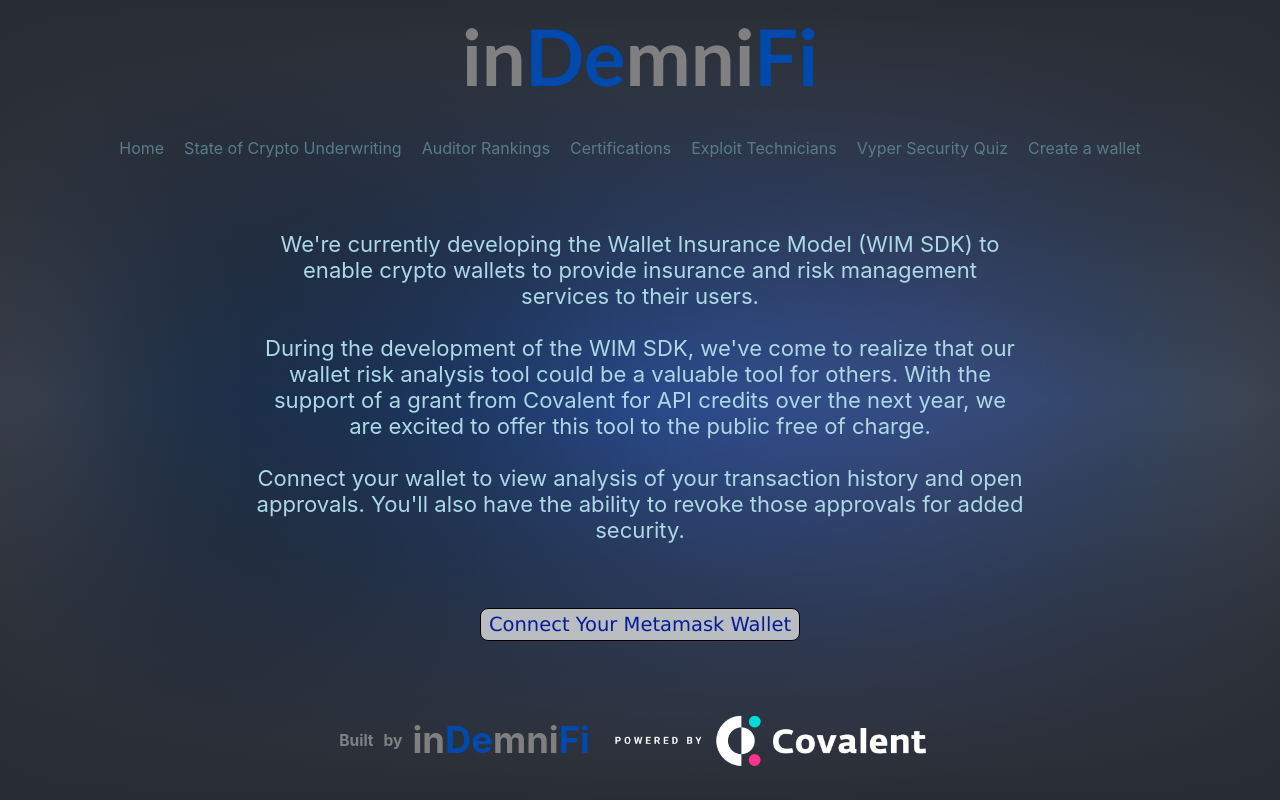
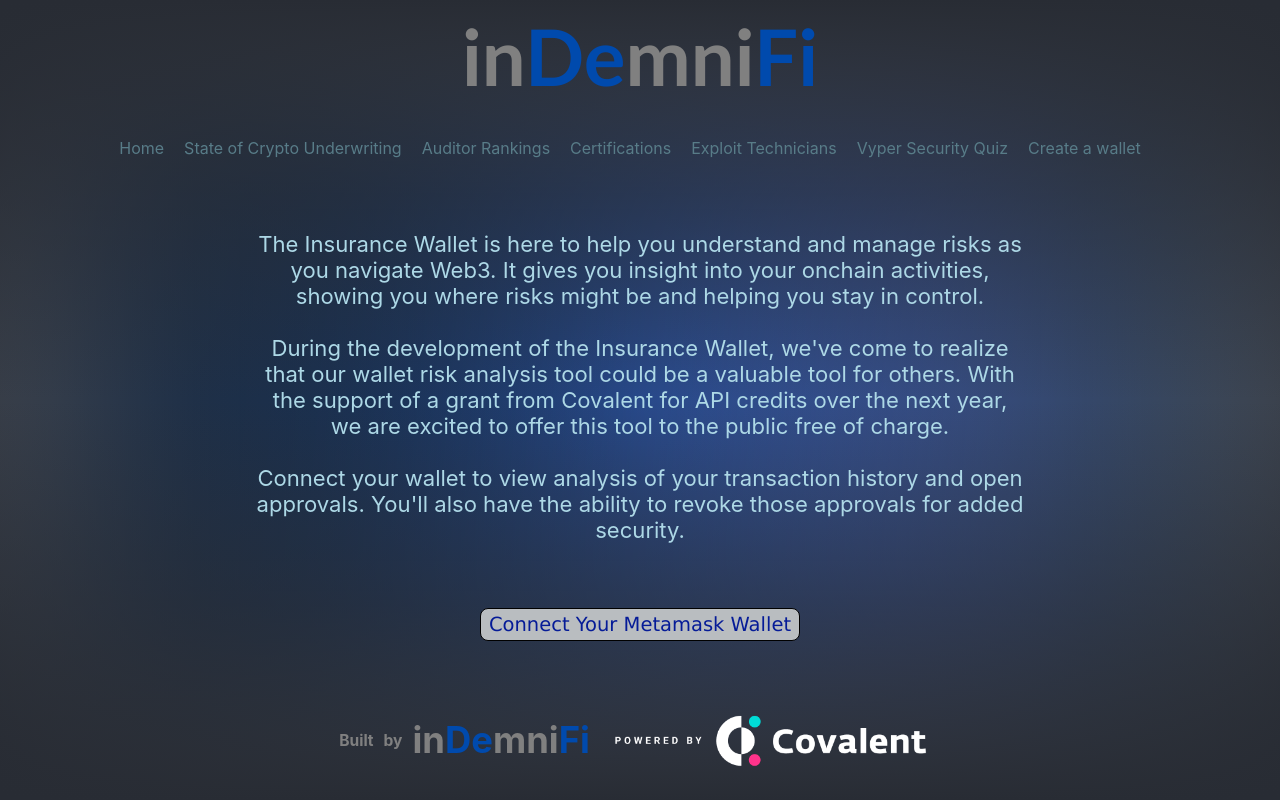
Before and after one commit to Enjoyweaver/inDemniFi_website, a React (Create React App) app: page / in a window 1280 px wide. Both pictures are taken after a click on the item "Wallet Risk". Built offline with nearby package versions, Linux system fonts and the light colour scheme; no server answers.

Commit message:
wallet intro

```diff
--- a/src/components/Body.js
+++ b/src/components/Body.js
@@ -12,15 +12,15 @@
         width: "60vw",
       }}
     >
-      We're currently developing the Wallet Insurance Model (WIM SDK) to enable
-      crypto wallets to provide insurance and risk management services to their
-      users.
+      The Insurance Wallet is here to help you understand and manage risks as
+      you navigate Web3. It gives you insight into your onchain activities,
+      showing you where risks might be and helping you stay in control.
       <br />
       <br />
-      During the development of the WIM SDK, we've come to realize that our
-      wallet risk analysis tool could be a valuable tool for others. With the
-      support of a grant from Covalent for API credits over the next year, we
-      are excited to offer this tool to the public free of charge.
+      During the development of the Insurance Wallet, we've come to realize that
+      our wallet risk analysis tool could be a valuable tool for others. With
+      the support of a grant from Covalent for API credits over the next year,
+      we are excited to offer this tool to the public free of charge.
       <br />
       <br />
       Connect your wallet to view analysis of your transaction history and open
```
